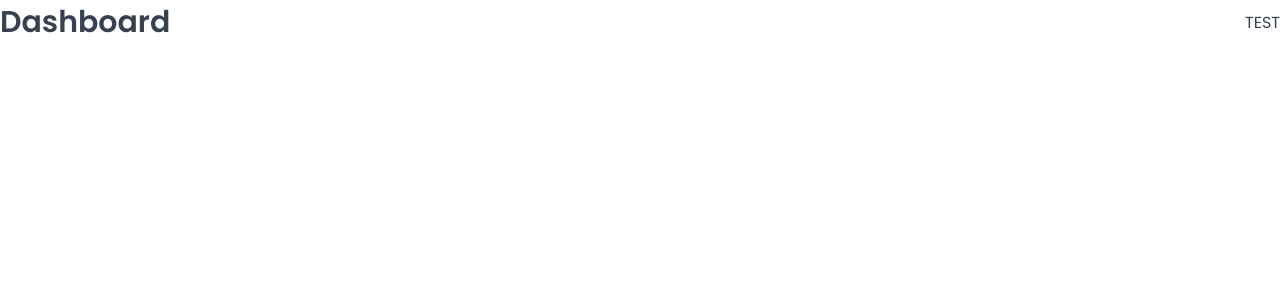
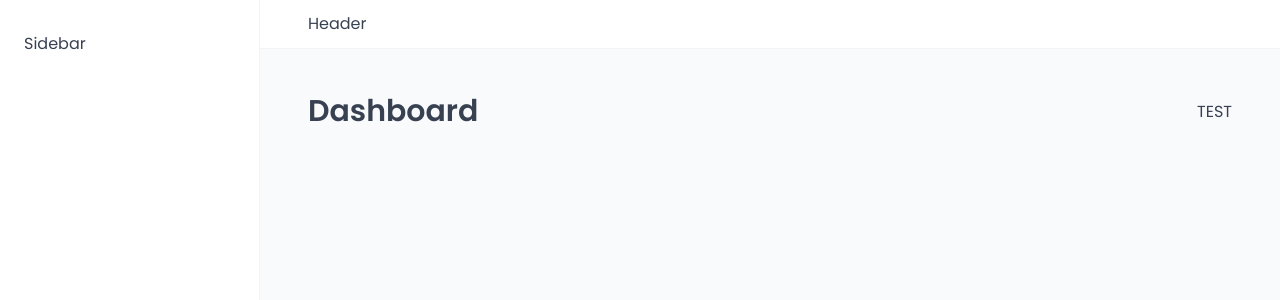
Before and after one commit to cherrydub/wild-oasis, a React (Vite) app: page /dashboard in a window 1280 px wide. Shown: the top 300 px of the page. Built offline with nearby package versions, Linux system fonts and the light colour scheme; a web font is replaced by a local one.

Commit message:
app layout made using grid, sidebar and headers added to most pages

```diff
--- a/src/App.jsx
+++ b/src/App.jsx
@@ -8,6 +8,7 @@
 import Login from "./pages/Login";
 import PageNotFound from "./pages/PageNotFound";
 import GlobalStyles from "./styles/GlobalStyles";
+import AppLayout from "./ui/AppLayout";
 
 export default function App() {
   return (
@@ -15,6 +16,7 @@
       <GlobalStyles />
       <BrowserRouter>
         <Routes>
+          <Route element={<AppLayout />}>
             <Route index element={<Navigate to="dashboard" />} />
             <Route path="dashboard" element={<Dashboard />} />
 
@@ -22,6 +24,7 @@
             <Route path="cabins" element={<Cabins />} />
             <Route path="settings" element={<Settings />} />
             <Route path="account" element={<Account />} />
+          </Route>
           <Route path="login" element={<Login />} />
           <Route path="*" element={<PageNotFound />} />
         </Routes>
--- /dev/null
+++ b/src/ui/AppLayout.jsx
@@ -0,0 +1,29 @@
+import React from "react";
+import { Outlet } from "react-router-dom";
+import Sidebar from "./Sidebar";
+import Header from "./Header";
+import styled from "styled-components";
+
+const Main = styled.main`
+  background-color: var(--color-grey-50);
+  padding: 4rem 4.8rem 6.4rem;
+`;
+
+const StyledAppLayout = styled.div`
+  display: grid;
+  height: 100vh;
+  grid-template-columns: 26rem 1fr;
+  grid-template-rows: auto 1fr;
+`;
+
+export default function AppLayout() {
+  return (
+    <StyledAppLayout>
+      <Header />
+      <Sidebar />
+      <Main>
+        <Outlet />
+      </Main>
+    </StyledAppLayout>
+  );
+}
--- /dev/null
+++ b/src/ui/Header.jsx
@@ -0,0 +1,12 @@
+import React from "react";
+import styled from "styled-components";
+
+const StyledHeader = styled.header`
+  background-color: var(--color-grey-0);
+  padding: 1.2rem 4.8rem;
+  border-bottom: 1px solid var(--color-grey-100);
+`;
+
+export default function Header() {
+  return <StyledHeader>Header</StyledHeader>;
+}
--- /dev/null
+++ b/src/ui/Sidebar.jsx
@@ -0,0 +1,14 @@
+import React from "react";
+import styled from "styled-components";
+
+const StyledSidebar = styled.aside`
+  background-color: var(--color-grey-0);
+  padding: 3.2rem 2.4rem;
+  border-right: 1px solid var(--color-grey-100);
+
+  grid-row: 1 / -1;
+`;
+
+export default function Sidebar() {
+  return <StyledSidebar>Sidebar</StyledSidebar>;
+}
```
Lines whose indentation alone changed are shown as unchanged.
